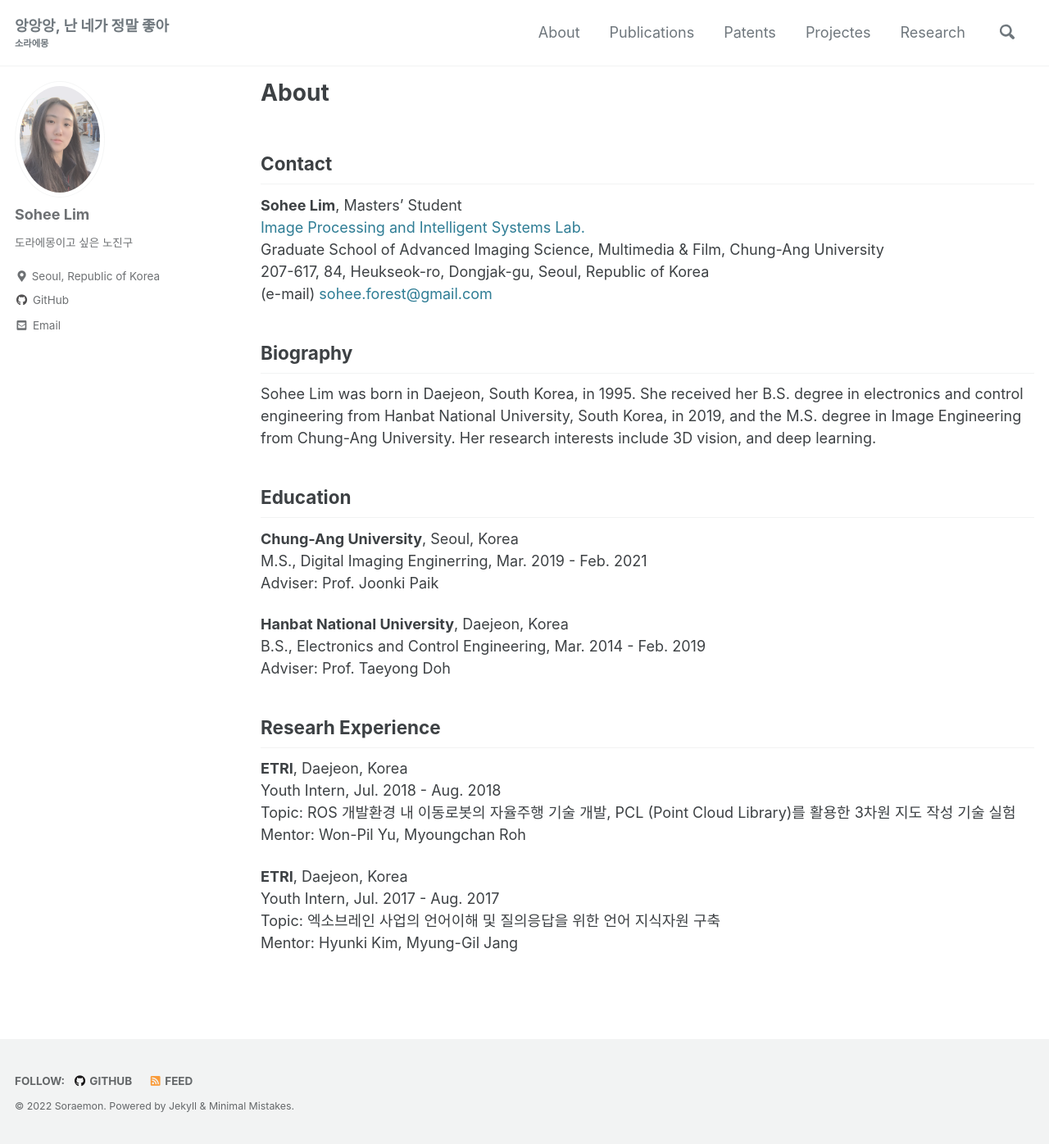
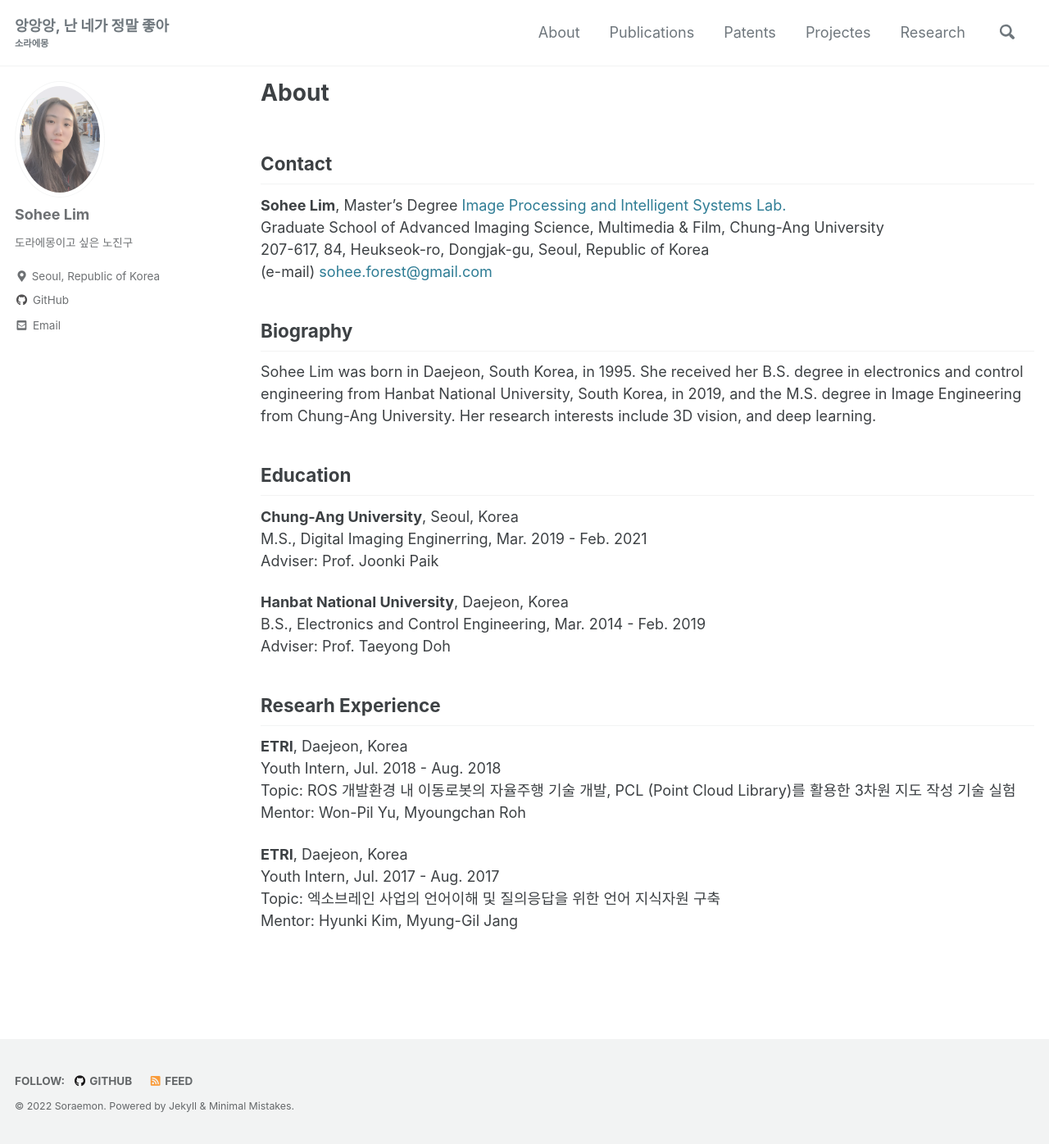
Before and after one commit to sohee-zoe/sohee-zoe.github.io, a Jekyll site: the page built from _pages/about.md, in a window 1280 px wide and 1396 px high. Shown: the whole window at 82% size. Built offline with Jekyll 4.4.1, drawn with Linux system fonts in a browser that asks for light colours; cached includes are drawn as plain includes.

Commit message:
Update about.md

```diff
--- a/_pages/about.md
+++ b/_pages/about.md
@@ -6,7 +6,7 @@
 
 ## Contact
 
-**Sohee Lim**, Masters' Student
+**Sohee Lim**, Master's Degree
 [Image Processing and Intelligent Systems Lab.](http://ipis.cau.ac.kr/)
 Graduate School of Advanced Imaging Science, Multimedia & Film, Chung-Ang University
 207-617, 84, Heukseok-ro, Dongjak-gu, Seoul, Republic of Korea
```
